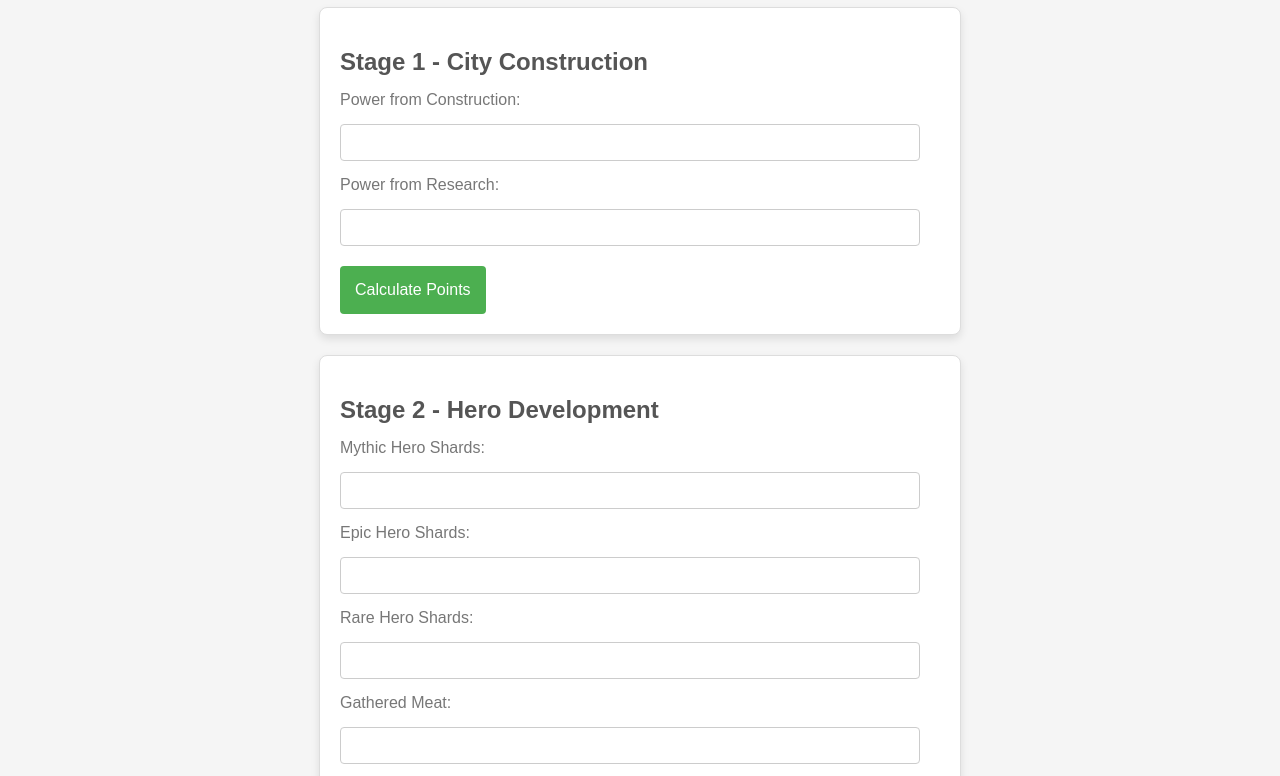
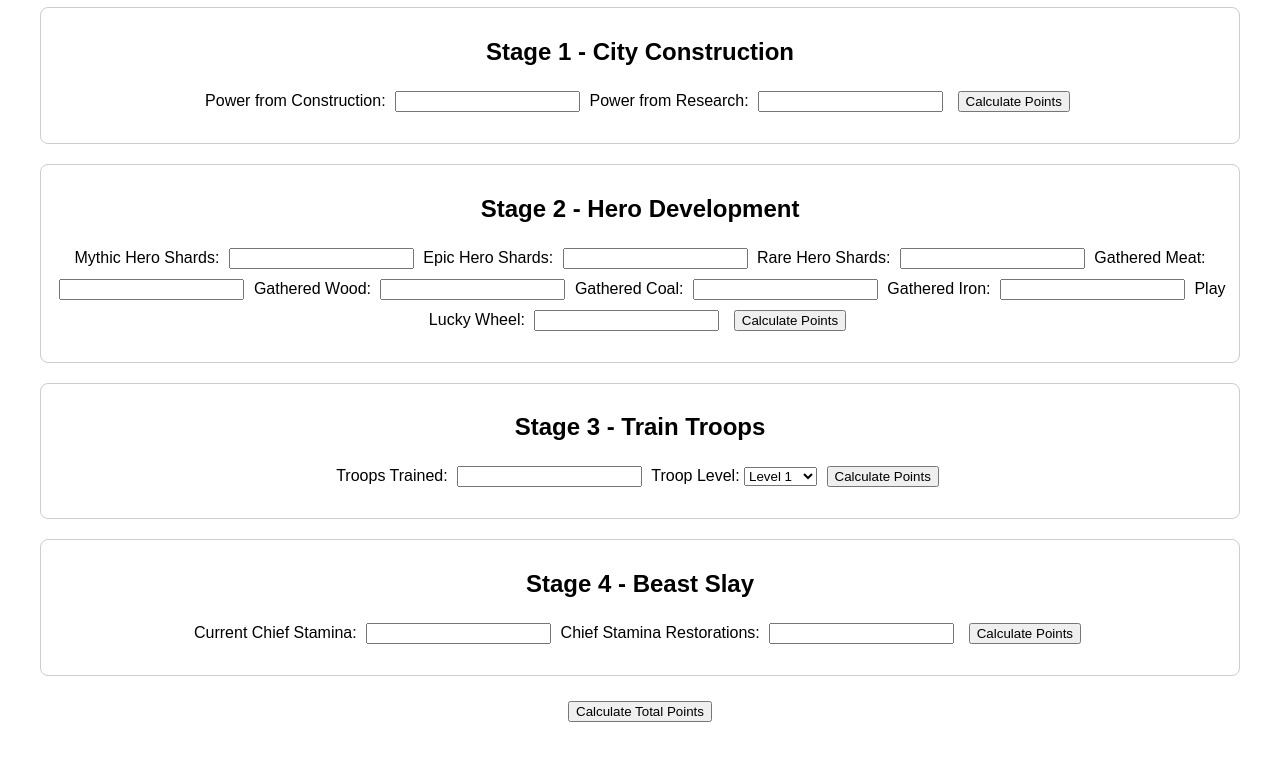
Before and after one commit to Tr1CkSt3rrr/Hall-Of-Chiefs-Calculator, a plain HTML site: page index.html in a window 1280 px wide. Shown: the part 73-849 px from the top of the page. After the commit the page ends 820 px from the top, so only its background shows below. Drawn offline with Linux system fonts and the light colour scheme.

Commit message:
Update index.html

```diff
--- a/index.html
+++ b/index.html
@@ -6,82 +6,24 @@
     <title>Hall of Chiefs Calculator</title>
     <style>
         body {
-            font-family: 'Arial', sans-serif;
-            background-color: #f5f5f5;
+            font-family: Arial, sans-serif;
             text-align: center;
             margin: 20px;
         }
 
-        h1 {
-            color: #333;
+        input, button {
+            margin: 5px;
         }
 
-        h2 {
-            color: #555;
-            margin-bottom: 15px;
-        }
-
-        .section {
-            margin: 20px auto;
-            max-width: 600px;
-            padding: 20px;
-            border: 1px solid #ddd;
+        .stage {
+            margin: 20px;
+            padding: 10px;
+            border: 1px solid #ccc;
             border-radius: 8px;
-            background-color: #fff;
-            box-shadow: 0 4px 8px rgba(0, 0, 0, 0.1);
-            text-align: left;
-        }
-
-        label {
-            display: block;
-            margin: 10px 0;
-            color: #777;
-        }
-
-        input, select {
-            width: calc(100% - 20px);
-            padding: 10px;
-            margin: 5px 0;
-            box-sizing: border-box;
-            border: 1px solid #ccc;
-            border-radius: 4px;
-        }
-
-        button {
-            background-color: #4caf50;
-            color: white;
-            padding: 15px;
-            margin-top: 15px;
-            border: none;
-            border-radius: 4px;
-            cursor: pointer;
-            font-size: 16px;
-        }
-
-        button:hover {
-            background-color: #45a049;
-        }
-
-        p {
-            color: #333;
-            font-weight: bold;
-            font-size: 18px;
-            margin-top: 20px;
-        }
-
-        #totalButton {
-            background-color: #007bff;
-            margin-top: 30px;
-        }
-
-        #totalButton:hover {
-            background-color: #0056b3;
         }
 
         #totalResult {
-            font-size: 20px;
             font-weight: bold;
-            color: #007bff;
             margin-top: 20px;
         }
     </style>
@@ -90,8 +32,7 @@
 
     <h1>Hall of Chiefs Calculator</h1>
 
-    <!-- Stage 1 - City Construction -->
-    <div class="section">
+    <div class="stage" id="stage1">
         <h2>Stage 1 - City Construction</h2>
 
         <label for="constructionPower">Power from Construction:</label>
@@ -102,11 +43,10 @@
 
         <button onclick="calculatePoints()">Calculate Points</button>
 
-        <div id="result1" class="resultBox"></div>
+        <p id="result1"></p>
     </div>
 
-    <!-- Stage 2 - Hero Development -->
-    <div class="section">
+    <div class="stage" id="stage2">
         <h2>Stage 2 - Hero Development</h2>
 
         <label for="mythicShards">Mythic Hero Shards:</label>
@@ -130,21 +70,21 @@
         <label for="iron">Gathered Iron:</label>
         <input type="number" id="iron">
 
-        <label for="luckyWheelCount">Play Lucky Wheel Time(s):</label>
+        <label for="luckyWheelCount">Play Lucky Wheel:</label>
         <input type="number" id="luckyWheelCount">
 
         <button onclick="calculatePoints()">Calculate Points</button>
 
-        <div id="result2" class="resultBox"></div>
+        <p id="result2"></p>
     </div>
 
-    <!-- Stage 3 - Train Troops -->
-    <div class="section">
+    <div class="stage" id="stage3">
         <h2>Stage 3 - Train Troops</h2>
 
         <label for="troopsTrained">Troops Trained:</label>
         <input type="number" id="troopsTrained">
 
+        <label for="troopLevel">Troop Level:</label>
         <select id="troopLevel">
             <option value="1">Level 1</option>
             <option value="2">Level 2</option>
@@ -160,11 +100,10 @@
 
         <button onclick="calculatePoints()">Calculate Points</button>
 
-        <div id="result3" class="resultBox"></div>
+        <p id="result3"></p>
     </div>
 
-    <!-- Stage 4 - Beast Slay -->
-    <div class="section">
+    <div class="stage" id="stage4">
         <h2>Stage 4 - Beast Slay</h2>
 
         <label for="chiefStamina">Current Chief Stamina:</label>
@@ -175,12 +114,10 @@
 
         <button onclick="calculatePoints()">Calculate Points</button>
 
-        <div id="result4" class="resultBox"></div>
+        <p id="result4"></p>
     </div>
 
-    <!-- Total Points Button -->
-    <button id="totalButton" onclick="calculateTotalPoints()">Calculate Total Points</button>
-
+    <button onclick="calculateTotalPoints()">Calculate Total Points</button>
     <p id="totalResult"></p>
 
     <script>
@@ -248,15 +185,23 @@
             // Stage 4 calculation
             var chiefStamina = parseFloat(document.getElementById('chiefStamina').value) || 0;
             var staminaRestorations = parseFloat(document.getElementById('staminaRestorations').value) || 0;
-            var beastSlayPoints = (chiefStamina * 30000) + (staminaRestorations * 10 * 30000);
 
-            var totalPoints4 = beastSlayPoints;
+            // Calculate Chief Stamina Points
+            var chiefStaminaPoints = (chiefStamina / 10) * 30000;
+
+            // Calculate Chief Stamina Restorations Points
+            var restorationPoints = staminaRestorations * 30000;
+
+            var totalPoints4 = chiefStaminaPoints + restorationPoints;
 
             // Display the results for Stage 4
             document.getElementById('result4').innerHTML = 'Total Points for Beast Slay: ' + totalPoints4;
         }
 
         function calculateTotalPoints() {
+            // Call calculatePoints for each stage
+            calculatePoints();
+
             // Your total points calculation logic here
             var totalPoints = 0;
 
```
